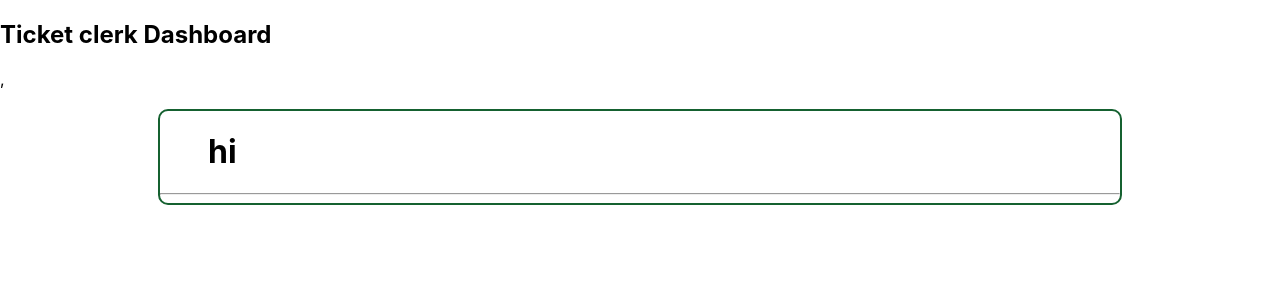
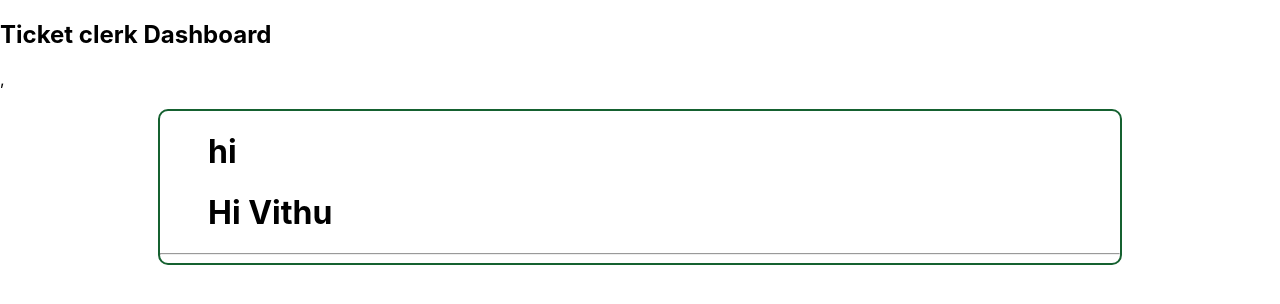
Before and after one commit to Jathu1411/Hosptal-Management-System-, a React (Create React App) app in the folder frontend/: page / in a window 1280 px wide. Shown: the top 304 px of the page. Built offline with nearby package versions, Linux system fonts and the light colour scheme.

Commit message:
added a message

```diff
--- a/frontend/src/shared/components/Box.js
+++ b/frontend/src/shared/components/Box.js
@@ -7,6 +7,7 @@ const Box = (props) => {
     <div className="box_space">
       <div className="box">
         <h1>{props.heading}</h1>
+        <h1>Hi Vithu</h1>
         <hr />
       </div>
     </div>
```
